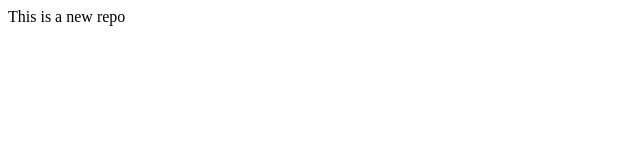
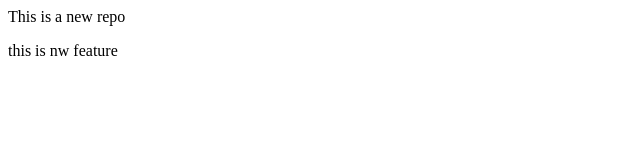
Before and after one commit to darpanhh/local-repo, a plain HTML site: page index.html in a window 1280 px wide. Shown: the full height of the page, 0-640 px from the left. Drawn offline with Linux system fonts and the light colour scheme.

Commit message:
Add new feature

```diff
--- a/index.html
+++ b/index.html
@@ -1 +1,2 @@
 <p>This is a new repo</p>
+<p>this is nw feature</p>
```
